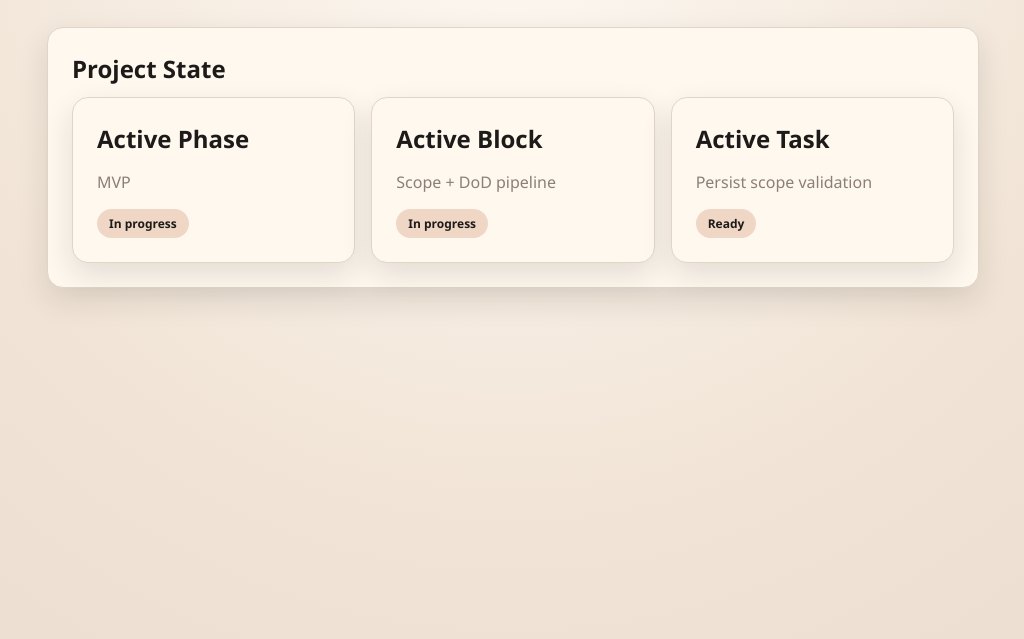
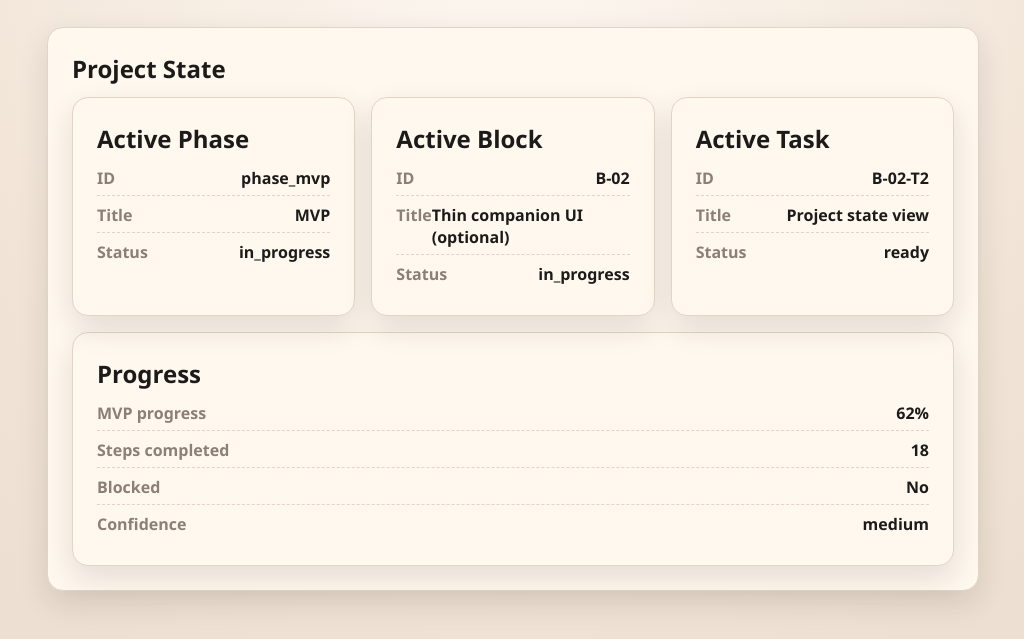
Before and after one commit to Ultraivanov/deus-in-machina, a website with bundled scripts: page ui/index.html in a window 1280 px wide. Shown: the part 87-726 px from the top of the page, without its empty margins (127-1151 px from the left). Built offline with nearby package versions, Linux system fonts and the light colour scheme.

Commit message:
Add project state view

```diff
--- a/ui/router.js
+++ b/ui/router.js
@@ -1,3 +1,12 @@
+import { mockState } from "./state.js";
+
+const renderStateRow = (label, value) => `
+  <div class="state-row">
+    <span class="state-label">${label}</span>
+    <span class="state-value">${value}</span>
+  </div>
+`;
+
 export const routes = {
   "/state": () => ({
     title: "Project State",
@@ -5,18 +14,36 @@ export const routes = {
       <div class="grid">
         <div class="card">
           <h2>Active Phase</h2>
-          <p class="muted">MVP</p>
-          <span class="pill">In progress</span>
+          <div class="state-list">
+            ${renderStateRow("ID", mockState.phase.id)}
+            ${renderStateRow("Title", mockState.phase.title)}
+            ${renderStateRow("Status", mockState.phase.status)}
+          </div>
         </div>
         <div class="card">
           <h2>Active Block</h2>
-          <p class="muted">Scope + DoD pipeline</p>
-          <span class="pill">In progress</span>
+          <div class="state-list">
+            ${renderStateRow("ID", mockState.block.id)}
+            ${renderStateRow("Title", mockState.block.title)}
+            ${renderStateRow("Status", mockState.block.status)}
+          </div>
         </div>
         <div class="card">
           <h2>Active Task</h2>
-          <p class="muted">Persist scope validation</p>
-          <span class="pill">Ready</span>
+          <div class="state-list">
+            ${renderStateRow("ID", mockState.task.id)}
+            ${renderStateRow("Title", mockState.task.title)}
+            ${renderStateRow("Status", mockState.task.status)}
+          </div>
+        </div>
+      </div>
+      <div class="card state-summary">
+        <h2>Progress</h2>
+        <div class="state-list">
+          ${renderStateRow("MVP progress", `${mockState.progress.mvp_progress_percent}%`)}
+          ${renderStateRow("Steps completed", mockState.progress.steps_completed)}
+          ${renderStateRow("Blocked", mockState.progress.blocked ? "Yes" : "No")}
+          ${renderStateRow("Confidence", mockState.progress.confidence)}
         </div>
       </div>
     `
--- /dev/null
+++ b/ui/state.js
@@ -0,0 +1,27 @@
+export const mockState = {
+  project: {
+    id: "proj_demo",
+    status: "active"
+  },
+  phase: {
+    id: "phase_mvp",
+    title: "MVP",
+    status: "in_progress"
+  },
+  block: {
+    id: "B-02",
+    title: "Thin companion UI (optional)",
+    status: "in_progress"
+  },
+  task: {
+    id: "B-02-T2",
+    title: "Project state view",
+    status: "ready"
+  },
+  progress: {
+    mvp_progress_percent: 62,
+    steps_completed: 18,
+    blocked: false,
+    confidence: "medium"
+  }
+};
--- a/ui/styles.css
+++ b/ui/styles.css
@@ -69,6 +69,35 @@ body {
   margin: 0 0 12px;
 }
 
+.state-list {
+  display: grid;
+  gap: 8px;
+}
+
+.state-row {
+  display: flex;
+  justify-content: space-between;
+  border-bottom: 1px dashed var(--line);
+  padding-bottom: 6px;
+}
+
+.state-row:last-child {
+  border-bottom: none;
+}
+
+.state-label {
+  font-weight: 600;
+  color: var(--muted);
+}
+
+.state-value {
+  font-weight: 600;
+}
+
+.state-summary {
+  margin-top: 16px;
+}
+
 .grid {
   display: grid;
   grid-template-columns: repeat(auto-fit, minmax(240px, 1fr));
```
Also changed, not shown: .assistant/blocks/B-02.md.
